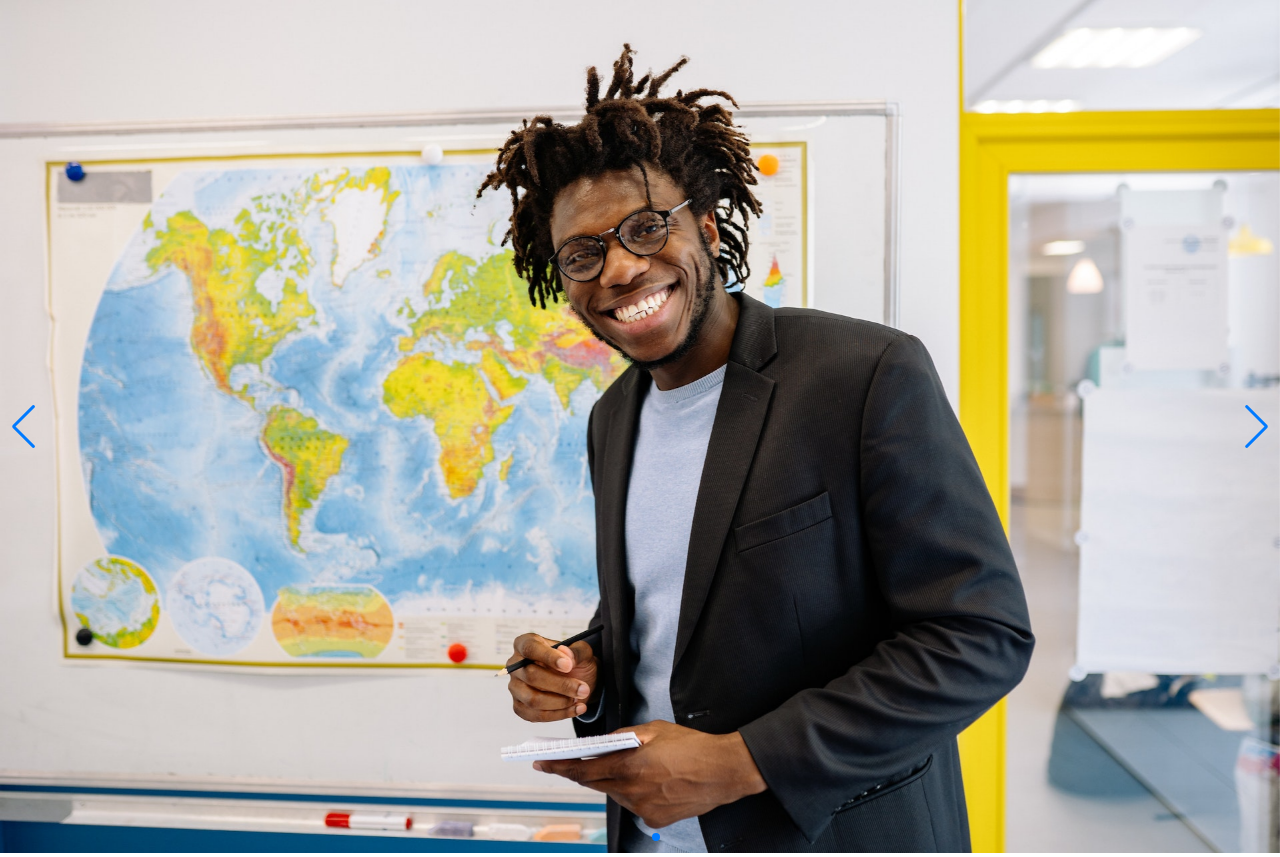
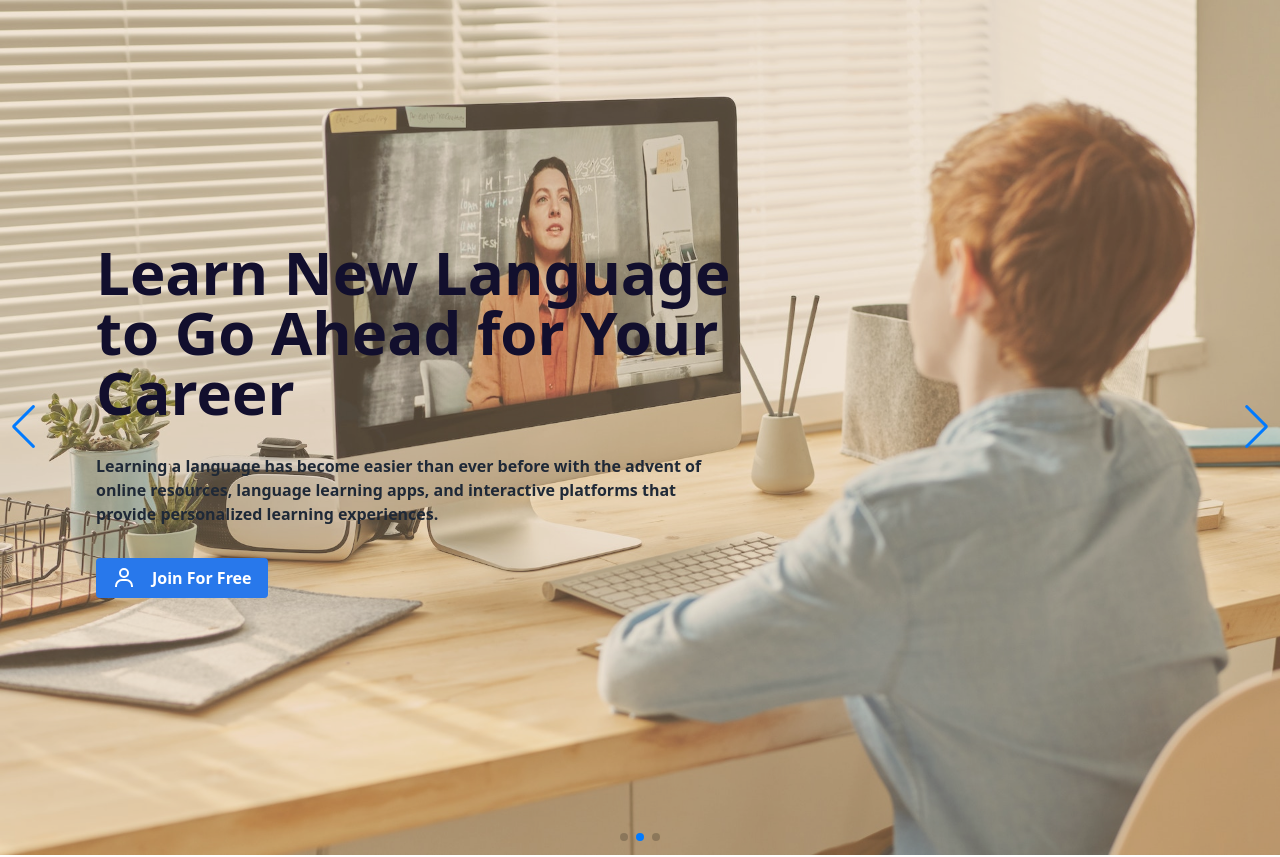
Before and after one commit to monirdewan/language-leap--client, a React (Vite) app: page / in a window 1280 px wide. Shown: the top 857 px of the page. Built offline with nearby package versions, Linux system fonts and the light colour scheme; no server answers.

Commit message:
banner text added

```diff
--- a/src/Pages/Home/Banner/Banner.jsx
+++ b/src/Pages/Home/Banner/Banner.jsx
@@ -6,6 +6,8 @@ import 'swiper/css';
 import 'swiper/css/pagination';
 import 'swiper/css/navigation';
 import { Pagination, Navigation,Autoplay } from 'swiper';
+import { BiUser } from "react-icons/bi";
+import './Banner.css'
 
 import img1 from '../../../assets/slider/boys.jpg';
 import img2 from '../../../assets/slider/online.jpg';
@@ -31,13 +33,39 @@ const Banner = () => {
         className="mySwiper"
       >
         <SwiperSlide>
+          <div className='relative bannerbg'>
           <img src={img1} />
+          <div className='bg-orange-200 absolute w-full h-full top-0 left-0 opacity-30'></div>
+          <div className='absolute bottom-[30%] md:left-24 w-1/2 '>
+            <h2 className='md:text-6xl sm:text-2xl text-xl font-bold text-[#120F2D] '>Learning A Language is Easier!</h2>
+            <p className='text-[16px] font-semibold my-8'>Learning a language has become easier than ever before with the advent of online resources, language learning apps, and interactive platforms that provide personalized learning experiences.</p>
+            <button className='flex items-center rounded text-white font-semibold bg-[#2878EB] hover:bg-[#120F2D] px-4 py-2 ease-in '><BiUser className='mr-4 text-2xl text-white'/>Join For Free</button>
+          </div>
+          </div>
+
+
         </SwiperSlide>
         <SwiperSlide>
+        <div className='relative bannerbg'>
           <img src={img2} />
+          <div className='bg-orange-200 absolute w-full h-full top-0 left-0 opacity-30'></div>
+          <div className='absolute bottom-[30%] md:left-24 w-1/2 '>
+            <h2 className='md:text-6xl sm:text-2xl text-xl font-bold text-[#120F2D]'>Learn New Language to Go Ahead for Your Career</h2>
+            <p className='text-[16px] font-semibold my-8'>Learning a language has become easier than ever before with the advent of online resources, language learning apps, and interactive platforms that provide personalized learning experiences.</p>
+            <button className='flex items-center rounded text-white font-semibold bg-[#2878EB] hover:bg-[#120F2D] px-4 py-2 ease-in '><BiUser className='mr-4 text-2xl text-white'/>Join For Free</button>
+          </div>
+          </div>
         </SwiperSlide>
         <SwiperSlide>
+        <div className='relative bannerbg'>
           <img src={img3} />
+          <div className='bg-orange-200 absolute w-full h-full top-0 left-0 opacity-30'></div>
+          <div className='absolute bottom-[30%] md:left-24 w-1/2 '>
+            <h2 className='md:text-6xl sm:text-2xl text-xl font-bold text-[#120F2D]'>A place where you can achieve your dream</h2>
+            <p className='text-[16px] font-semibold my-8'>Learning a language has become easier than ever before with the advent of online resources, language learning apps, and interactive platforms that provide personalized learning experiences.</p>
+            <button className='flex items-center rounded text-white font-semibold bg-[#2878EB] hover:bg-[#120F2D] px-4 py-2 ease-in '><BiUser className='mr-4 text-2xl text-white'/>Join For Free</button>
+          </div>
+          </div>
         </SwiperSlide>
       </Swiper>
     </>
```
Also changed, not shown: src/Pages/Home/Banner/Banner.css (added).
